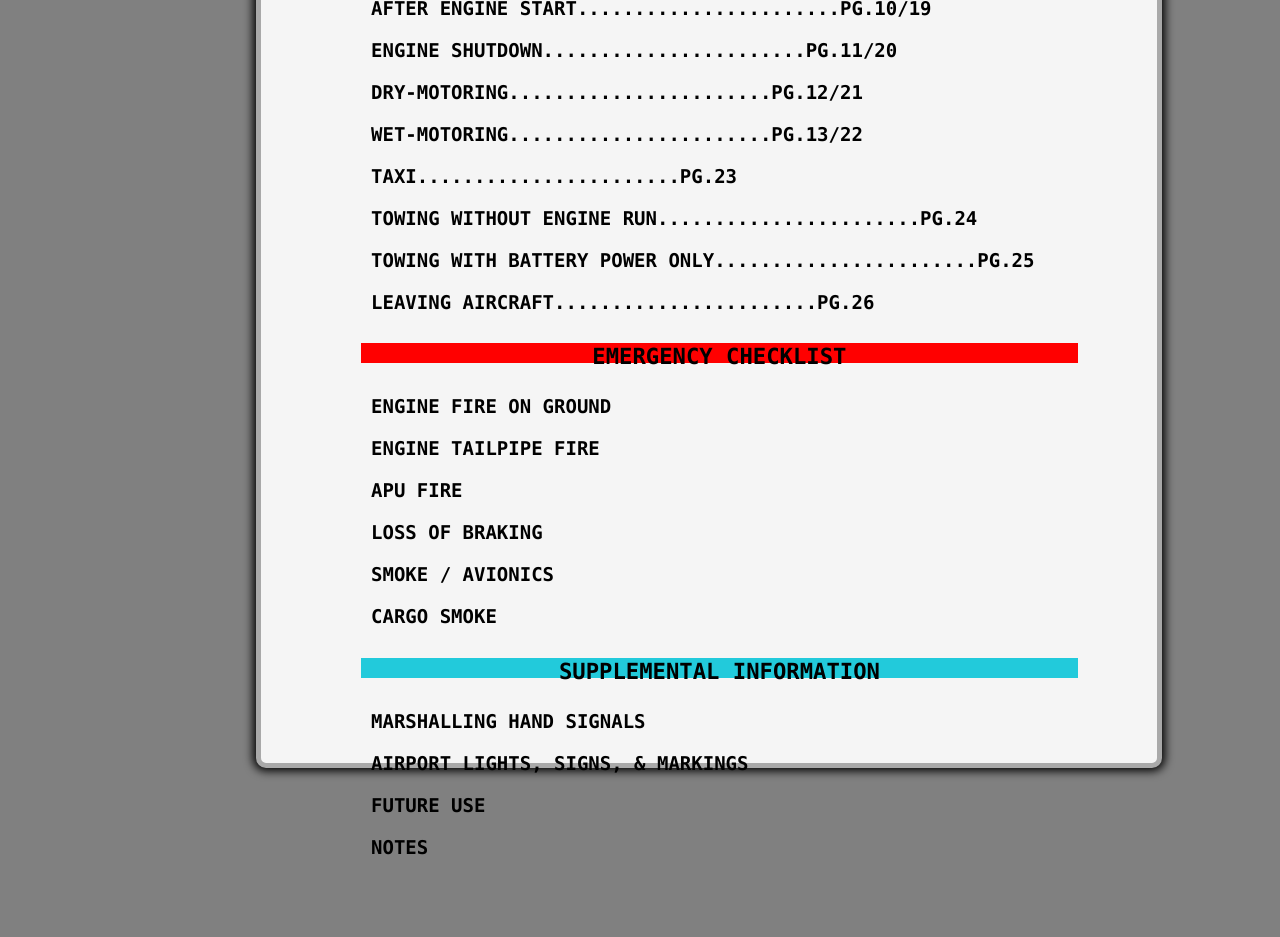
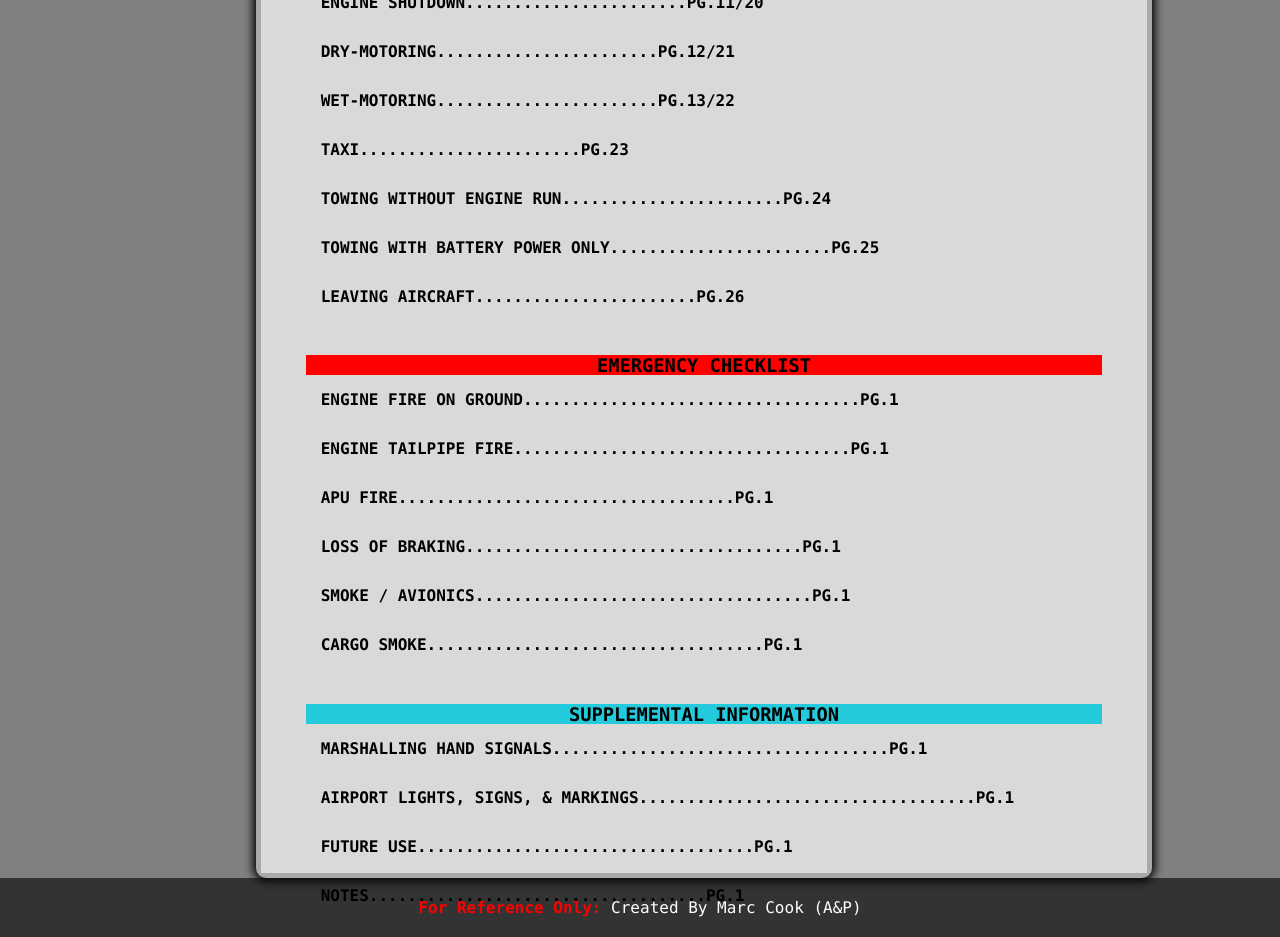
Before and after one commit to Marcc24k/RunTaxiChecklist, a plain HTML site: page html/taxi.html in a window 1280 px wide. Shown: the part 720-1657 px from the top of the page. Before the commit the page ends 1588 px from the top, so only its background shows below. Drawn offline with nearby package versions, Linux system fonts and the light colour scheme.

Commit message:
Fixed some positioning issues

```diff
--- a/css/taxi.css
+++ b/css/taxi.css
@@ -1,57 +1,82 @@
-body {
+   /* Reset default styles */
+   * {
+    box-sizing: border-box;
+    margin: 0;
+    padding: 0;
+}
+
+
+.wrapper {
+  min-height: 100%;
+
+}
+
+
+
+body{
   background-color: grey;
   font-family: "Lucida Console", "Courier New", monospace;
-  font-size: 19px;
+  font-size: 1em;
+}
+
+
+
+/* Global Text Highlights */
+strong{
+  color: red;
+  font-weight: bold;
+
+
 }
 
 #container {
-  position: absolute;
+  position: relative;
   width: 70%;
-  height: 1438px;
+  height: 1598px;
   left: 20%;
-  top: 5%;
+  /* top: 5%; */
   border: 5px solid darkGrey;
   border-radius: 10px;
   box-shadow: 0px 0px 10px 3px black;
   background-color: whitesmoke;
   text-align: left;
 
-  /* Flex Boxes Below*/
-/* flex: auto; */
+}
+
+
+
+
+#contentsContainer {
+  /* border: 2px solid green; */
+  height: 100%;
+  position: absolute;
+  top: 0;
+  width: 100%;
+  padding: 10px;
+  background-color: rgb(219, 216, 216);
+
 
   }
 
-#contentsContainer {
-    position: absolute;
-    width: 80%;
-    height: 100%;
-    left: 100px;
-    /* border: 2px solid green; */
-
-    /* Flex Box Below */
-
-    /* flex-flow: column; */
+ .column{
+  display: flex;
+  flex-direction: column;
+  flex-basis: 100%;
+  flex: 1;
+  margin: 4%;
 
  }
 
-#contentList {
-  position: absolute;
-  width: 98%;
-  height: 96px;
-  top: 100px;
-  /*   border: 2px solid red;  */
-  padding: 5px 5px 5px 5px;
-}
+
 
 .listItems{
-  padding: 10px;
+  padding: 15px;
   font-family: "Lucida Console", "Courier New", monospace;
   font-weight: bold;
+
 }
 
  #headerContainer {
-  position: absolute;
-  border-bottom-color: 20px solid red;
   width: 100%;
   text-align: center;
 
@@ -59,44 +84,25 @@ body {
 
 .header {
   position: relative;
-  border: 3px solid yellow;
+  border: 3px solid rgb(219, 216, 216) ;
   border-bottom-color: black;
   width: 54%;
   height: 40px;
   left:25%;
 }
 
-#towing{
-  position: relative;
-  top: 70px;
-  /* border: 2px solid red;  */
 
-  }
-
-  #emergCheckList{
-    position: relative;
-    top: 67PX;
-    /* border: 2px solid red;  */
-
-    }
-
-    #supplementNfo{
-      position: relative;
-      top: 66PX;
-      /* border: 2px solid red;  */
-
-      }
 
  h3{
     position: relative;
-    /*border: 2px solid red;*/
     width: 100%;
     height: 20px;
     left: 0px;
     text-align: center;
+
   }
 
-.towingEngRun, .header{
+ .towingEngRun{
   background-color: yellow;
 }
 
@@ -112,3 +118,17 @@ body {
   text-align:center;
 
 }
+
+
+  /* Footer styles */
+
+
+footer{
+  /* position: fixed; */
+  background-color: #333;
+  color: #fff;
+  text-align: center;
+  padding: 20px;
+  bottom: 0px;
+  width: 100%;
+}
--- a/html/taxi.html
+++ b/html/taxi.html
@@ -18,13 +18,21 @@
 
 </head>
 
+<!-- WRAPPER -->
+
+<div class="wrapper">
+
+
+
 <body>
 
   <!-- Main Container -->
   <div id="container">
 
     <!--  All contents within container -->
-   <div id="contentsContainer">
+    <div id=  "contentsContainer">
+
+
 
       <!-- Header  -->
       <div id="headerContainer">
@@ -35,6 +43,10 @@
 
 
       <!----Towing, Run up Taxi Container----->
+<div class="column">
+
+  <div class="tow-column">
+
 
       <div id="towing">
 
@@ -47,7 +59,8 @@
         <div class="listItems" id="apuOnBat">APU START ON BATTERIES.......................PG.2</div>
         <div class="listItems" id="cockpitPrep">COCKPIT PREPARATION.......................PG.3</div>
         <div class="listItems" id="beforeAftPush">BEFORE PUSH BACK / AFTER PUSH BACK.......................PG.4</div>
-    <div class="listItems" id="beforeEngStart">BEFORE ENGINE START / STARTER DUTY LIMITS.......................PG.5/14</div>
+        <div class="listItems" id="beforeEngStart">BEFORE ENGINE START / STARTER DUTY
+          LIMITS.......................PG.5/14</div>
         <div class="listItems" id="autoStart">AUTOMATIC START.......................PG.6/15</div>
         <div class="listItems" id="manStart">MANUAL START.......................PG.7/16</div>
         <div class="listItems" id="crossbleedStart">CROSSBLEED START.......................PG.8/17</div>
@@ -62,33 +75,51 @@
         <div class="listItems" id="leavingAircraft">LEAVING AIRCRAFT.......................PG.26</div>
       </div>
 
+    </div>
+
+  </div>
+
       <!-- Towing container end -->
 
       <!----EMERGENCY CHECKLIST CONTAINER----->
+      <div class="column">
+
+        <div class="emerg-column">
 
       <div id="emergCheckList">
 
         <h3 class="emergencyCheck"> EMERGENCY CHECKLIST</h3>
 
-    <div class="listItems" id="engFireGround">ENGINE FIRE ON GROUND</div>
-    <div class="listItems" id="engTailFire">ENGINE TAILPIPE FIRE</div>
-    <div class="listItems" id="apuFire">APU FIRE</div>
-    <div class="listItems" id="lossBraking">LOSS OF BRAKING</div>
-    <div class="listItems" id="smokeAvionics">SMOKE / AVIONICS</div>
-    <div class="listItems" id="cargoSmoke">CARGO SMOKE</div>
+        <div class="listItems" id="engFireGround">ENGINE FIRE ON GROUND...................................PG.1</div>
+        <div class="listItems" id="engTailFire">ENGINE TAILPIPE FIRE...................................PG.1</div>
+        <div class="listItems" id="apuFire">APU FIRE...................................PG.1</div>
+        <div class="listItems" id="lossBraking">LOSS OF BRAKING...................................PG.1</div>
+        <div class="listItems" id="smokeAvionics">SMOKE / AVIONICS...................................PG.1</div>
+        <div class="listItems" id="cargoSmoke">CARGO SMOKE...................................PG.1</div>
+      </div>
     </div>
 
+  </div>
+
+
+
       <!-- EMERGENCY CONTAINER END -->
+
+      <div class="column">
+
+        <div class="supple-column">
 
       <div id="supplementNfo">
 
         <h3 class="suppleNfo"> SUPPLEMENTAL INFORMATION</h3>
 
-    <div class="listItems" id="marshallingSignals">MARSHALLING HAND SIGNALS</div>
-    <div class="listItems" id="airportLights">AIRPORT LIGHTS, SIGNS, & MARKINGS</div>
-    <div class="listItems" id="futureUse">FUTURE USE</div>
-    <div class="listItems" id="notes">NOTES</div>
+        <div class="listItems" id="marshallingSignals">MARSHALLING HAND SIGNALS...................................PG.1</div>
+        <div class="listItems" id="airportLights">AIRPORT LIGHTS, SIGNS, & MARKINGS...................................PG.1</div>
+        <div class="listItems" id="futureUse">FUTURE USE...................................PG.1</div>
+        <div class="listItems" id="notes">NOTES...................................PG.1</div>
 
+      </div>
+        </div>
       </div>
 
       <!-- SUPPLEMENT NFO -->
@@ -98,23 +129,18 @@
 
 
 
-
-
-
-
-
-
-
   </div>
 
 
 
-
-
-    <script src="js/script.js"></script>
-
+  <footer>
+    <p><strong>For Reference Only:</strong> Created By Marc Cook (A&P) </p>
+  </footer>
+  <!-- <script src="js/script.js"></script> -->
+  <script src="../js/script.js"></script>
 
 </body>
 
+</div>  <!----WRAPPER------>
 
 </html>
--- a/js/script.js
+++ b/js/script.js
@@ -1,3 +1 @@
-console.log("Working");
-
-document.getElementById("container").innerHTML = 5 + 6;
+console.log("For sure working");
```
Lines whose indentation alone changed are shown as unchanged.
